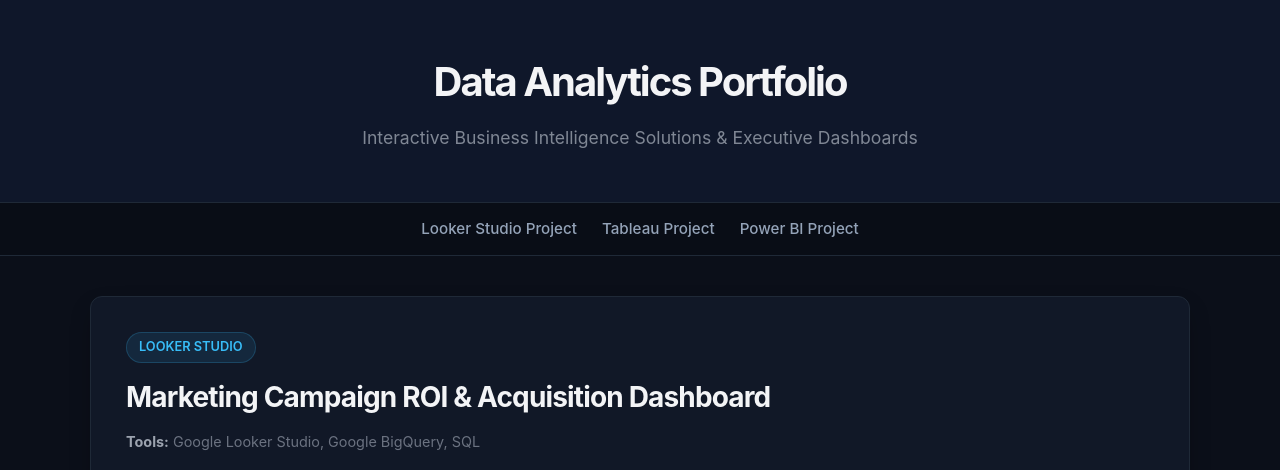
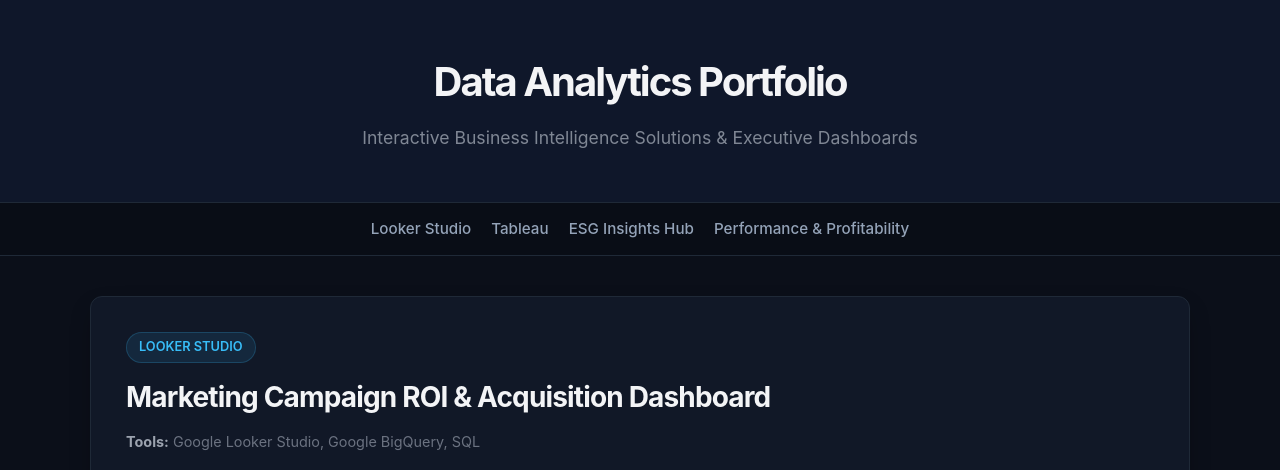
Before and after one commit to hannahrmori/data-portfolio, a plain HTML site: page index.html in a window 1280 px wide. Shown: the top 470 px of the page. Drawn offline with Linux system fonts and the light colour scheme.

Commit message:
Update index.html

```diff
--- a/index.html
+++ b/index.html
@@ -5,14 +5,13 @@
     <meta name="viewport" content="width=device-width, initial-scale=1.0">
     <title>Data Analytics Portfolio</title>
     <style>
-        /* Modern Dark Mode Styling for Data Professionals */
         :root {
-            --primary: #38bdf8; /* Bright accent blue */
-            --bg: #0b0f19;      /* Deep midnight background */
-            --card: #111827;    /* Dark slate card background */
-            --border: #1f2937;  /* Subtle dark border */
-            --text: #9ca3af;    /* Muted body text */
-            --heading: #f3f4f6; /* Crisp light heading text */
+            --primary: #38bdf8;
+            --bg: #0b0f19;
+            --card: #111827;
+            --border: #1f2937;
+            --text: #9ca3af;
+            --heading: #f3f4f6;
             --accent: #3b82f6;
         }
         body { font-family: -apple-system, BlinkMacSystemFont, "Segoe UI", Roboto, sans-serif; background-color: var(--bg); color: var(--text); margin: 0; padding: 0; line-height: 1.6; }
@@ -21,7 +20,7 @@
         header h1 { margin: 0; font-size: 2.5rem; font-weight: 700; letter-spacing: -0.05em; color: var(--heading); }
         header p { margin: 10px 0 0; opacity: 0.8; font-size: 1.1rem; }
 
-        nav { display: flex; justify-content: center; gap: 25px; background: #090d16; padding: 14px; position: sticky; top: 0; z-index: 100; border-bottom: 1px solid var(--border); }
+        nav { display: flex; justify-content: center; flex-wrap: wrap; gap: 20px; background: #090d16; padding: 14px; position: sticky; top: 0; z-index: 100; border-bottom: 1px solid var(--border); }
         nav a { color: #94a3b8; text-decoration: none; font-weight: 500; font-size: 0.95rem; transition: color 0.2s; }
         nav a:hover { color: var(--primary); }
 
@@ -43,7 +42,6 @@
         .dashboard-frame-container { width: 100%; position: relative; border-radius: 8px; overflow: hidden; border: 1px solid var(--border); background: #030712; margin-bottom: 20px; }
         iframe, .preview-img { width: 100%; height: 600px; border: none; display: block; object-fit: contain; }
 
-        /* Premium Dark Download Button */
         .download-container { margin-top: 25px; text-align: center; }
         .btn-download { display: inline-flex; align-items: center; background-color: #1e293b; color: var(--heading); padding: 12px 24px; font-weight: 600; font-size: 0.95rem; text-decoration: none; border-radius: 8px; transition: background-color 0.2s, transform 0.1s; border: 1px solid #334155; }
         .btn-download:hover { background-color: #334155; color: white; transform: translateY(-1px); }
@@ -58,9 +56,10 @@
     </header>
 
     <nav>
-        <a href="#looker">Looker Studio Project</a>
-        <a href="#tableau">Tableau Project</a>
-        <a href="#powerbi">Power BI Project</a>
+        <a href="#looker">Looker Studio</a>
+        <a href="#tableau">Tableau</a>
+        <a href="#powerbi-esg">ESG Insights Hub</a>
+        <a href="#powerbi-perf">Performance & Profitability</a>
     </nav>
 
     <div class="container">
@@ -87,8 +86,8 @@
             </div>
         </div>
 
-        <!-- PROJECT 3: POWER BI -->
-        <div class="project-card" id="powerbi">
+        <!-- PROJECT 3: POWER BI (ESG INSIGHTS HUB) -->
+        <div class="project-card" id="powerbi-esg">
             <span class="project-tag powerbi">Power BI</span>
             <h2>Global ESG Insights Hub & Regional Acceleration Model</h2>
             <div class="meta-info"><strong>Tools:</strong> Power BI Desktop, Advanced Data Modeling, UX Optimization</div>
@@ -99,7 +98,6 @@
                 <li><strong>Granularity & Model Debugging:</strong> Systematically audited data schema relationships and aggregation parameters to resolve multi-table granularity conflicts, successfully eliminating rendering faults to ensure stable visual rendering across all data points.</li>
             </ul>
 
-            <!-- Power BI Tab Previews (with URL encoding for spaces in asset paths) -->
             <div class="dashboard-frame-container">
                 <img class="preview-img" src="assets/Tab%202_The%20Interactive%20Wealth%20vs.%20Emissions%20Tracker.PNG" alt="Interactive Tracker Preview">
             </div>
@@ -107,10 +105,27 @@
                 <img class="preview-img" src="assets/Tab1_Macro%20Executive%20View.PNG" alt="Executive View Preview">
             </div>
 
-            <!-- Download Button -->
             <div class="download-container">
                 <a href="assets/Global%20ESG%20Insights%20Hub_Regional%20Acceleration%20Model.pbix" download class="btn-download">
                     <span>📥</span> Download Interactive .PBIX File
+                </a>
+            </div>
+        </div>
+
+        <!-- PROJECT 4: POWER BI (PERFORMANCE & PROFITABILITY) -->
+        <div class="project-card" id="powerbi-perf">
+            <span class="project-tag powerbi">Power BI</span>
+            <h2>Performance & Profitability Dashboard</h2>
+            <div class="meta-info"><strong>Tools:</strong> Power BI Desktop, Financial Modeling, DAX Optimization</div>
+            <p>An operational intelligence solution designed to monitor enterprise revenue drivers, margin compression, and cost-to-serve metrics across multi-channel operational workflows.</p>
+            <ul>
+                <li><strong>Dynamic Margin Analysis:</strong> Built advanced DAX measures to evaluate net profitability across product lines and regional cost centers in real time.</li>
+                <li><strong>Executive KPI Scorecards:</strong> Structured executive-level summaries focusing on variance tracking against annual financial targets.</li>
+            </ul>
+
+            <div class="download-container">
+                <a href="https://drive.google.com/file/d/1kXPZmz5zF1Iy5Q6L6LWdHQ1t8q9OFLDo/view?usp=sharing" target="_blank" class="btn-download">
+                    <span>📥</span> Download Performance & Profitability .PBIX File
                 </a>
             </div>
         </div>
```
